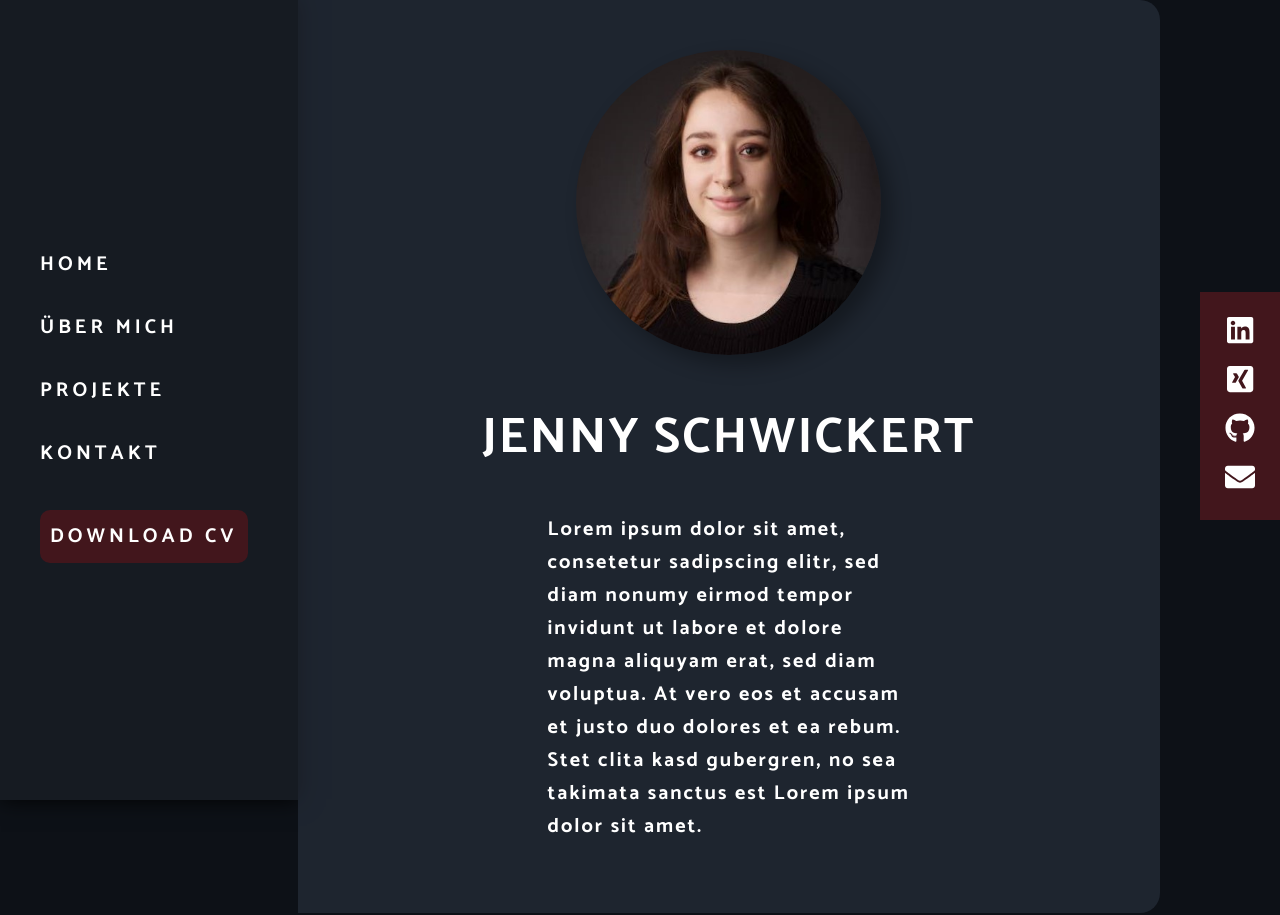
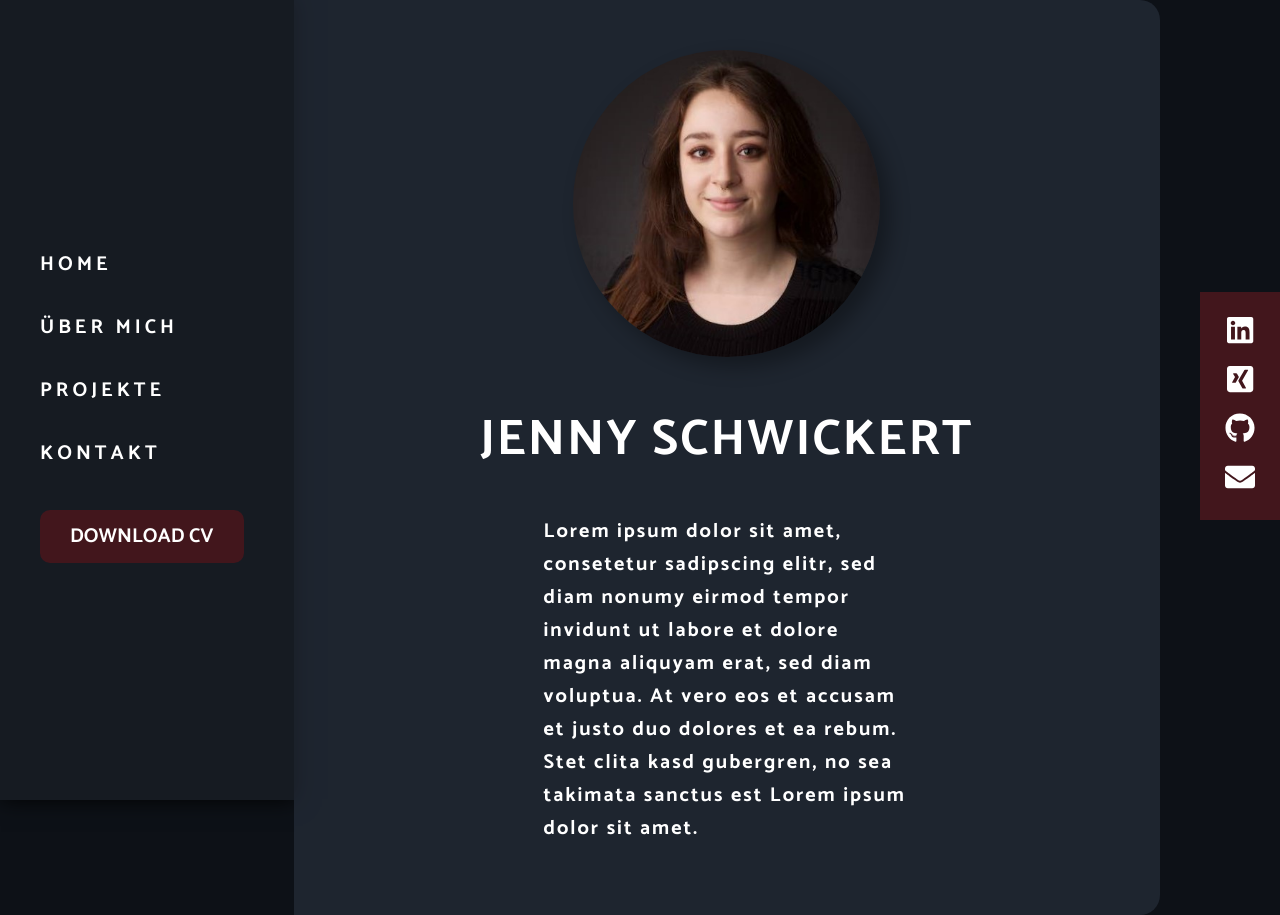
Before and after one commit to schwickertjenny/my-resume, a React (Create React App) app in the folder my-resume/: page / in a window 1280 px wide. Built offline with nearby package versions, Linux system fonts and the light colour scheme.

Commit message:
Change Button Design

```diff
--- a/my-resume/src/components/NavBar.styles.ts
+++ b/my-resume/src/components/NavBar.styles.ts
@@ -23,20 +23,19 @@ export const Wrapper = styled.div`
     margin-top: 50px;
     a {
       text-align: center;
-      padding: 10px;
 
       /* display: inline-block; */
       border-radius: 10px;
       /* border: 2px solid; */
       background-color: rgba(66, 22, 28, 1);
-      padding: 10px;
+      padding: 10px 30px;
+      letter-spacing: 0px;
       width: auto;
       -webkit-transition: all 0.5s;
       -moz-transition: all 0.5s;
       -o-transition: all 0.5s;
       transition: all 0.5s;
       cursor: pointer;
-      /* margin: 5px; */
     }
 
     a:hover::before {
```
